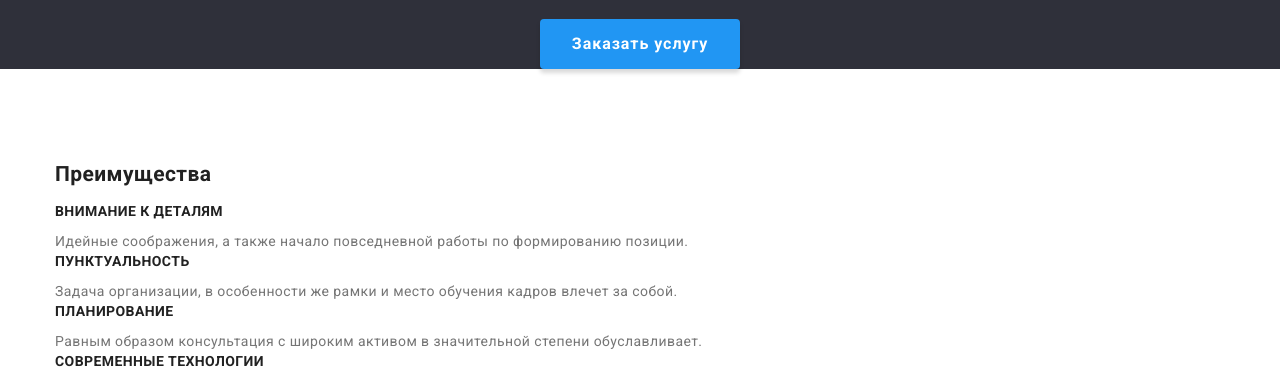
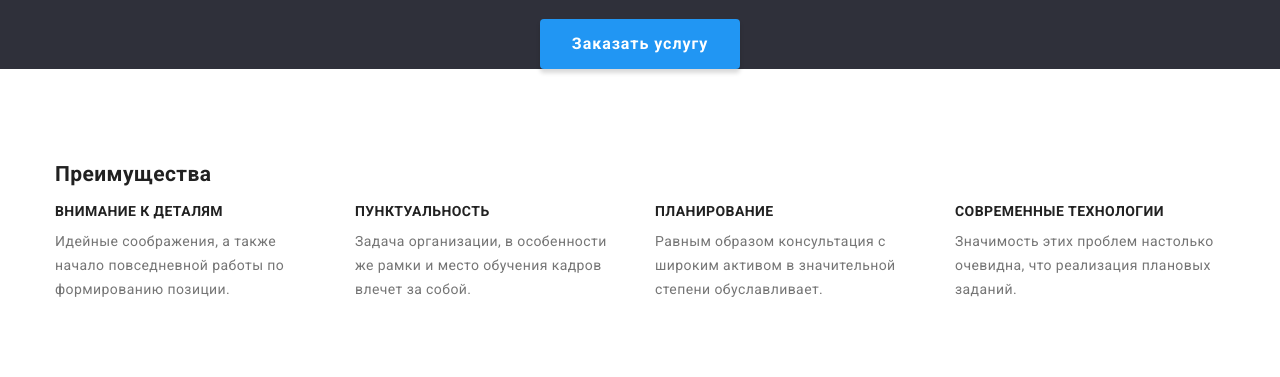
Before and after one commit to lex-od/goit-markup-hw-03, a plain HTML site: page index.html in a window 1280 px wide. Shown: the part 211-588 px from the top of the page. Drawn offline with nearby package versions, Linux system fonts and the light colour scheme.

Commit message:
Feautures elements positioning

```diff
--- a/css/studio.css
+++ b/css/studio.css
@@ -11,33 +11,30 @@
 /* Hero */
 .hero {
   background-color: var(--footer-bg-color);
-
   text-align: center;
 }
 .hero-title {
+  margin-bottom: 30px;
+
   color: var(--primary-white-color);
-
   font-weight: 900;
   font-size: 44px;
   line-height: 1.36;
   text-transform: uppercase;
   letter-spacing: 0.06em;
-
-  margin-bottom: 30px;
 }
 .hero-btn {
+  border-radius: 4px;
+  border-style: none;
+  padding: 10px 32px;
+  box-shadow: 0px 4px 4px var(--hero-btn-shadow-color);
+
   color: var(--primary-white-color);
   background-color: var(--accent-color);
-
   font-weight: 700;
   font-size: 16px;
   line-height: 1.87;
   letter-spacing: 0.06em;
-
-  box-shadow: 0px 4px 4px var(--hero-btn-shadow-color);
-  border-radius: 4px;
-  border: none;
-  padding: 10px 32px;
 }
 
 /* Feautures */
@@ -46,11 +43,20 @@
   padding-top: 94px;
 }
 
+.feautures-list {
+  display: flex;
+  justify-content: space-between;
+}
+
+.feauture-item {
+  width: calc((100% - 90px) / 4);
+}
+
 .feauture-name {
+  margin-bottom: 10px;
+
   font-size: 14px;
   text-transform: uppercase;
-
-  margin-bottom: 10px;
 }
 
 .feauture-descr {
--- a/index.html
+++ b/index.html
@@ -67,28 +67,28 @@
           <h2>Преимущества</h2>
 
           <ul class="feautures-list">
-            <li>
+            <li class="feauture-item">
               <h3 class="feauture-name">Внимание к деталям</h3>
               <p class="feauture-descr">
                 Идейные соображения, а также начало повседневной работы по
                 формированию позиции.
               </p>
             </li>
-            <li>
+            <li class="feauture-item">
               <h3 class="feauture-name">Пунктуальность</h3>
               <p class="feauture-descr">
                 Задача организации, в особенности же рамки и место обучения
                 кадров влечет за собой.
               </p>
             </li>
-            <li>
+            <li class="feauture-item">
               <h3 class="feauture-name">Планирование</h3>
               <p class="feauture-descr">
                 Равным образом консультация с широким активом в значительной
                 степени обуславливает.
               </p>
             </li>
-            <li>
+            <li class="feauture-item">
               <h3 class="feauture-name">Современные технологии</h3>
               <p class="feauture-descr">
                 Значимость этих проблем настолько очевидна, что реализация
```
